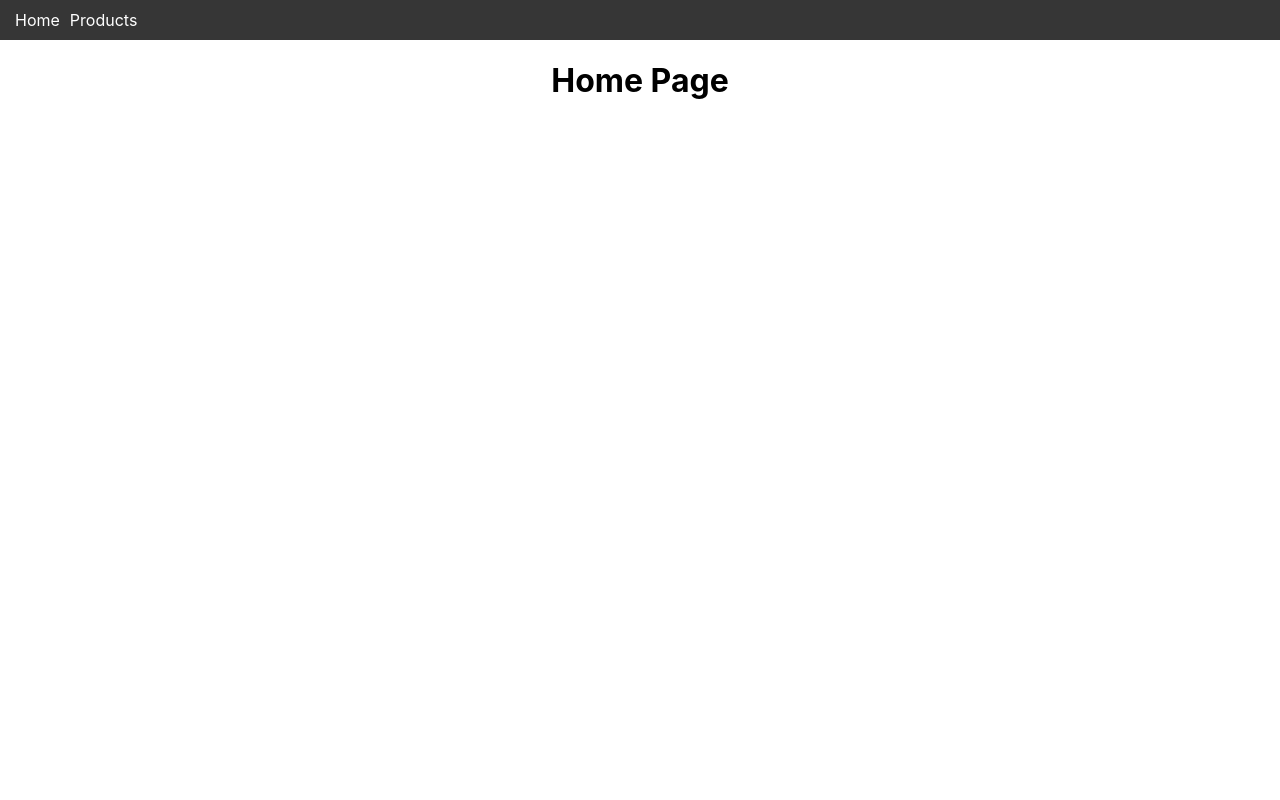
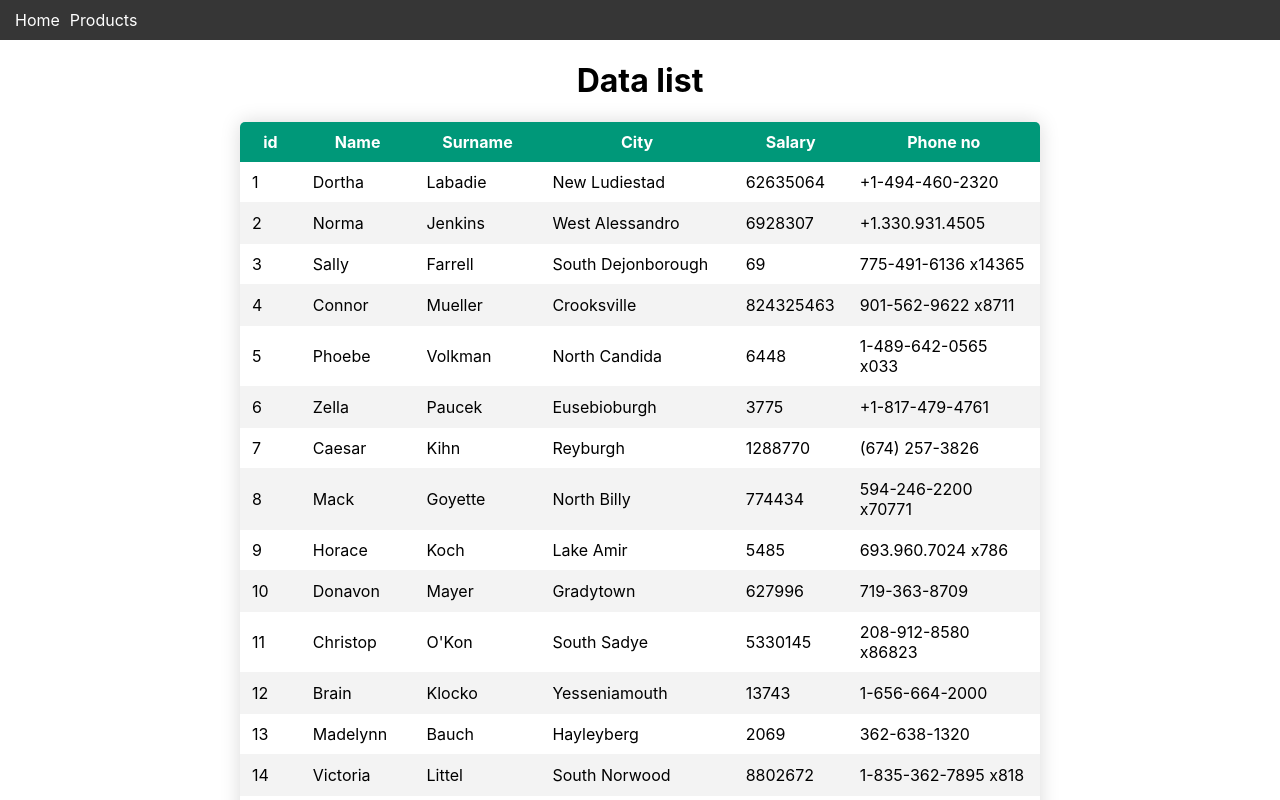
Before and after one commit to coolox/project, a React (Create React App) app: page / in a window 1280 px wide. Shown: the top 800 px of the page. Built offline with nearby package versions, Linux system fonts and the light colour scheme.

Commit message:
table of data list added

```diff
--- a/src/App.css
+++ b/src/App.css
@@ -17,3 +17,39 @@ header {
   color: white;
   margin: 5px;
 }
+table {
+  border-collapse: collapse;
+  margin: 25px 0;
+  margin: auto;
+  max-width: 800px;
+  border-radius: 5px 5px 0 0;
+  overflow: hidden;
+  box-shadow: 0 0 20px rgba(0, 0, 0, 0.15);
+}
+
+table tbody tr {
+  border-bottom: 1px solid #f3f3f3;
+}
+
+table tbody tr:nth-of-type(even) {
+  background-color: #f3f3f3;
+}
+
+table tbody tr:last-of-type {
+  border-bottom: 2px solid #009879;
+}
+
+thead tr {
+  background-color: #009879;
+  color: #fff;
+  font-weight: bold;
+}
+
+table th,
+table td {
+  padding: 10px 12px;
+}
+
+tbody {
+  text-align: left;
+}
--- a/src/pages/Homepage.jsx
+++ b/src/pages/Homepage.jsx
@@ -23,10 +23,33 @@ function Homepage() {
       .catch(err => console.error(err))
   }, [])
 
-  console.log(data)
   return (
     <>
-      <h1>Home Page</h1>
+      <h1>Data list</h1>
+      <table className="table">
+        <thead>
+          <tr>
+            <th>id</th>
+            <th>Name</th>
+            <th>Surname</th>
+            <th>City</th>
+            <th>Salary</th>
+            <th>Phone no</th>
+          </tr>
+        </thead>
+        <tbody>
+          {data.map(element => (
+            <tr key={element.id}>
+              <td key={element.id + 'id'}> {element.id} </td>
+              <td key={element.id + 'name'}> {element.Name} </td>
+              <td key={element.id + 'surname'}> {element.Surname} </td>
+              <td key={element.id + 'city'}> {element.City} </td>
+              <td key={element.id + 'salary'}> {element.salary} </td>
+              <td key={element.id + 'phone_no'}> {element.Phone_no} </td>
+            </tr>
+          ))}
+        </tbody>
+      </table>
     </>
   )
 }
```
